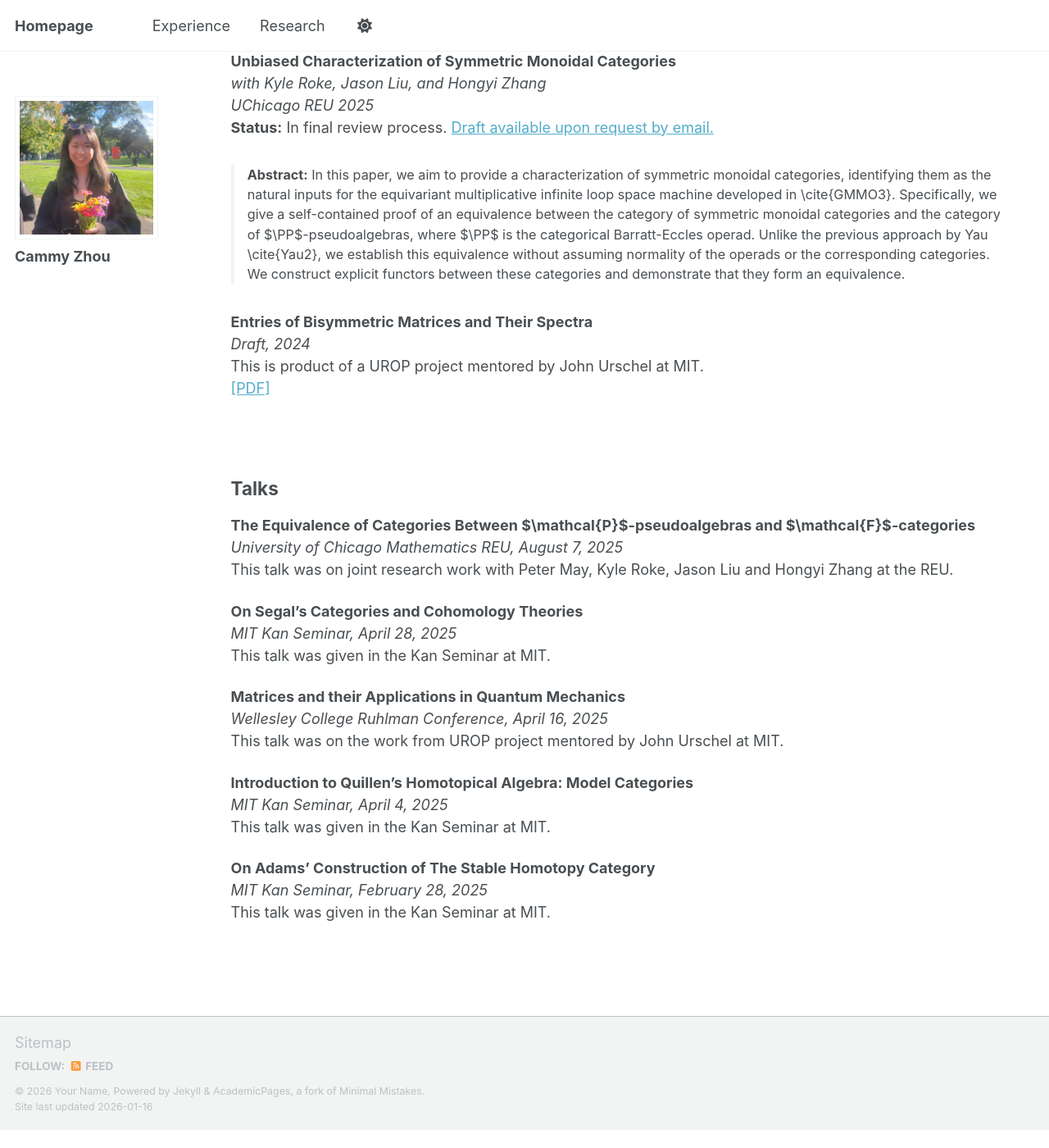
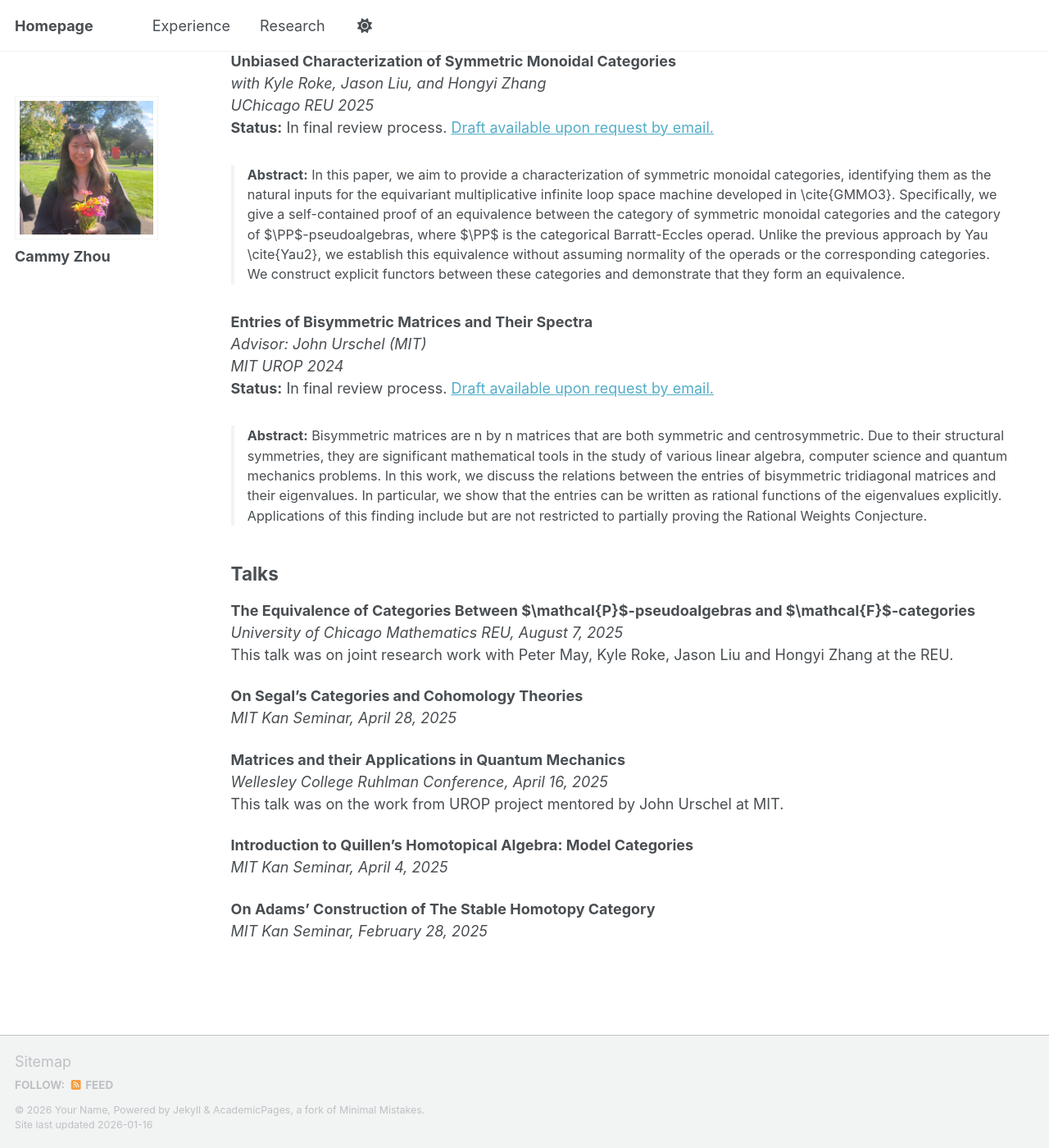
Before and after one commit to cakezhou/cakezhou.github.io, a Jekyll site: the page built from _pages/research.md, in a window 1280 px wide and 1400 px high, scrolled down 558 px. Shown: the whole window at 82% size. Built offline with Jekyll 4.4.1, drawn with Linux system fonts in a browser that asks for light colours; a script bundle is joined from its source files by our own code; library files that are not in the unit come from our copies; before the commit the page ends 1936 px from its top, so only the background shows below that.

Commit message:
Update research.md

```diff
--- a/_pages/research.md
+++ b/_pages/research.md
@@ -9,7 +9,7 @@ author_profile: true
 
 **Uniqueness of p-local Spectra: Revisiting and Generalizing Adams-Priddy Theorem**
 <br> *Advisor: Jeremy Hahn (MIT)*
-<br> Senior Thesis 2025-2026
+<br> *Senior Thesis 2025-2026*
 <br> **Status:** In prepartion.
 
 **Symmetric Monoidal Categories, $\mathcal{P}$-Pseudoalgebras, and $\Gamma$-Categories**
@@ -31,11 +31,13 @@ author_profile: true
 </blockquote>
 
 **Entries of Bisymmetric Matrices and Their Spectra**
-<br> *Draft, 2024*
-<br> This is product of a UROP project mentored by John Urschel at MIT.
-<br> [[PDF]](put-your-link-here)
+<br> *Advisor: John Urschel (MIT)*
+<br> *MIT UROP 2024*
+<br> **Status:** In final review process. <a href="mailto:kz105@wellesley.edu?subject=Request for draft: SymmMon">Draft available upon request by email.</a>
 
-<br>
+<blockquote style="font-style: normal; font-size: 0.9em;">
+  <strong>Abstract:</strong> Bisymmetric matrices are n by n matrices that are both symmetric and centrosymmetric. Due to their structural symmetries, they are significant mathematical tools in the study of various linear algebra, computer science and quantum mechanics problems. In this work, we discuss the relations between the entries of bisymmetric tridiagonal matrices and their eigenvalues. In particular, we show that the entries can be written as rational functions of the eigenvalues explicitly. Applications of this finding include but are not restricted to partially proving the Rational Weights Conjecture.
+</blockquote>
 
 ## Talks
 
@@ -45,7 +47,6 @@ author_profile: true
 
 **On Segal’s Categories and Cohomology Theories**
 <br> *MIT Kan Seminar, April 28, 2025*
-<br> This talk was given in the Kan Seminar at MIT.
 
 **Matrices and their Applications in Quantum Mechanics**
 <br> *Wellesley College Ruhlman Conference, April 16, 2025*
@@ -53,8 +54,6 @@ author_profile: true
 
 **Introduction to Quillen’s Homotopical Algebra: Model Categories**
 <br> *MIT Kan Seminar, April 4, 2025*
-<br> This talk was given in the Kan Seminar at MIT.
 
 **On Adams’ Construction of The Stable Homotopy Category**
 <br> *MIT Kan Seminar, February 28, 2025*
-<br> This talk was given in the Kan Seminar at MIT.
```
